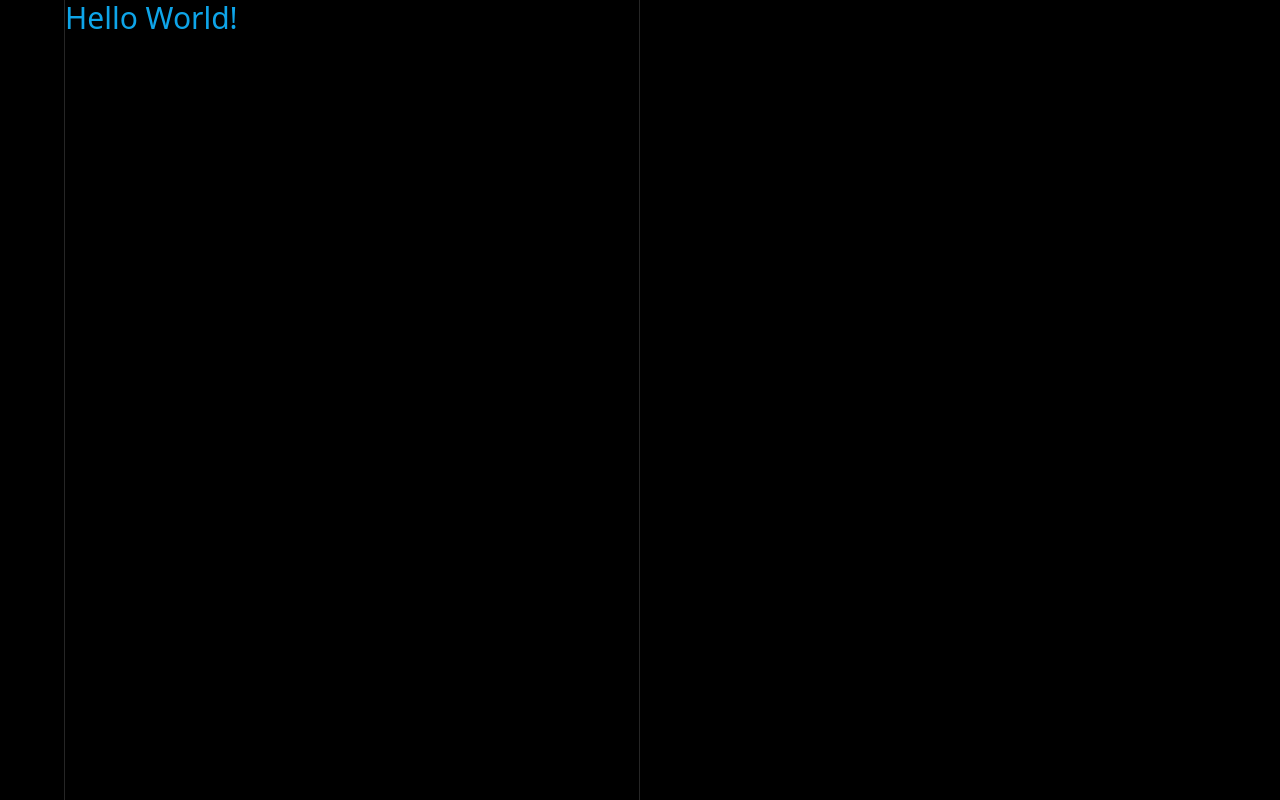
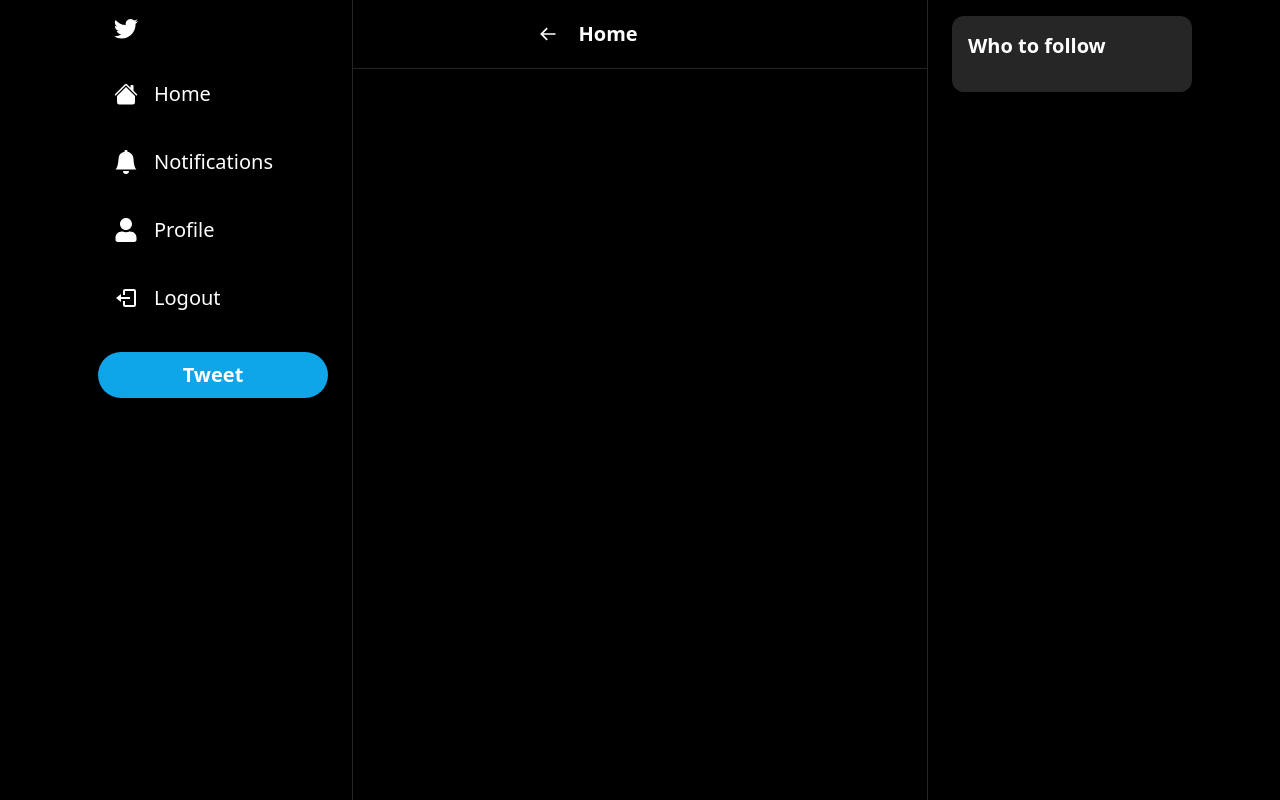
Before and after one commit to Kartik-Walia/KM-Twitter-Clone, a Next.js app: page / in a window 1280 px wide. Built offline with nearby package versions, Linux system fonts and the light colour scheme.

Commit message:
Layout Finished

```diff
--- /dev/null
+++ b/components/Header.tsx
@@ -0,0 +1,29 @@
+import { useRouter } from "next/router";
+import { useCallback } from "react";
+import { BiArrowBack } from "react-icons/bi";
+
+interface HeaderProps {
+    label: string;
+    showBackArrow?: boolean;
+}
+
+const Header: React.FC<HeaderProps> = ({label, showBackArrow}) => {
+    const router = useRouter();
+
+    const handleBack = useCallback(() => {
+        router.back();
+    }, [router]);
+    return(
+        <div className="border-b-[1px] border-neutral-800 p-5">
+            <div className="flex flex-row items-center gap-2">
+                {/* Creating conditional here */}
+                showBackArrow && (
+                    <BiArrowBack onClick={handleBack} color="white" size={20} className="cursor-pointer hover:opacity-70 transition"/>
+                )
+                <h1 className="text-white text-xl font-semibold">{label}</h1>
+            </div>
+        </div>
+    );
+}
+
+export default Header;
--- a/components/Layout.tsx
+++ b/components/Layout.tsx
@@ -1,3 +1,6 @@
+import Sidebar from "./layout/Sidebar";
+import FollowBar from "./layout/FollowBar";
+
 interface LayoutProps {
     children: React.ReactNode;
 }
@@ -7,9 +10,11 @@
         <div className="h-screen bg-black">
             <div className="container h-full mx-auto xl:px-30 max-w-6xl">
                 <div className="grid grid-cols-4 h-full">
+                    <Sidebar/>
                     <div className="col-span-3 lg:col-span-2 border-x-[1px] border-neutral-800">
                         {children}
                     </div>
+                    <FollowBar/>
                 </div>
             </div>
         </div>
--- /dev/null
+++ b/components/layout/FollowBar.tsx
@@ -0,0 +1,14 @@
+const FollowBar = () => {
+    return(
+        <div className="px-6 py-4 hidden lg:block">
+            <div className="bg-neutral-800 rounded-xl p-4">
+                <h2 className="text-white text-xl font-semibold">Who to follow</h2>
+                <div className="flex flex-col gap-6 mt-4">
+                    {/* TODO USER LIST */}
+                </div>
+            </div>
+        </div>
+    );
+}
+
+export default FollowBar;
--- /dev/null
+++ b/components/layout/Sidebar.tsx
@@ -0,0 +1,42 @@
+import {BsBellFill, BsHouseFill} from 'react-icons/bs';
+import {FaUser} from 'react-icons/fa';
+import {BiLogOut} from 'react-icons/bi';
+import SidebarLogo from './SidebarLogo';
+import SidebarItem from './SidebarItem';
+import SidebarTweetButton from './SidebarTweetButton';
+
+const Sidebar = () => {
+    const items = [
+        {
+            label: 'Home',
+            href: '/',
+            icon: BsHouseFill
+        },
+        {
+            label: 'Notifications',
+            href: '/notifications',
+            icon: BsBellFill
+        },
+        {
+            label: 'Profile',
+            href: '/users/123',
+            icon: FaUser
+        }
+    ];
+    return(
+        <div className='col-span-1 h-full pr-4 md:pr-6'>
+            <div className="flex flex-col items-end">
+                <div className="space-y-2 lg:w-[230px]">
+                    <SidebarLogo/>
+                    {items.map((item) => (
+                        <SidebarItem key={item.href} href={item.href} label={item.label} icon={item.icon} />
+                    ))}
+                    <SidebarItem onClick={() => {}} icon={BiLogOut} label='Logout'/>
+                    <SidebarTweetButton/>
+                </div>
+            </div>
+        </div>
+    );
+}
+
+export default Sidebar;
--- /dev/null
+++ b/components/layout/SidebarItem.tsx
@@ -0,0 +1,30 @@
+import { Component } from "react";
+import { IconType } from "react-icons";
+
+interface SidebarItemProps {
+    label: string;
+    href?: string;
+    icon: IconType
+    onClick?: () => void;
+}
+
+// icon: Icon to use it as a Component
+const SidebarItem: React.FC<SidebarItemProps> = ({href, label, icon: Icon, onClick}) => {
+    return(
+        <div className="flex flex-row items-center">
+            <div className="relative rounded-full h-14 w-14 flex items-center justify-center p-4 hover:bg-slate-300 hover:bg-opacity-10 cursor-pointer lg:hidden">
+                <Icon size={28} color="white"/>
+                <p></p>
+            </div>
+
+            <div className="relative hidden lg:flex items-center gap-4 p-4 rounded-full hover:bg-slate-300 hover:bg-opacity-10 cursor-pointer">
+                <Icon size={24} color="white"/>
+                <p className="hidden lg:block text-white text-xl">
+                    {label}
+                </p>
+            </div>
+        </div>
+    );
+}
+
+export default SidebarItem;
--- /dev/null
+++ b/components/layout/SidebarLogo.tsx
@@ -0,0 +1,13 @@
+import { useRouter } from "next/router";
+import { BsTwitter } from "react-icons/bs";
+
+const SidebarLogo = () => {
+    const router = useRouter();
+    return(
+        <div onClick={() => router.push('/')} className="rounded-full h-14 w-14 p-4 flex items-center justify-center hover:bg-blue-300 hover:bg-opacity-10 cursor-pointer transition">
+            <BsTwitter size={28} color="white"/>
+        </div>
+    );
+}
+
+export default SidebarLogo;
--- /dev/null
+++ b/components/layout/SidebarTweetButton.tsx
@@ -0,0 +1,21 @@
+import { useRouter } from "next/router";
+import { FaFeather } from "react-icons/fa";
+
+const SidebarTweetButton = () => {
+    const router = useRouter();
+    return(
+        <div onClick={() => router.push('/')}>
+            <div className="mt-6 lg:hidden rounded-full h-14 w-14 p-4 flex items-center justify-center bg-sky-500 hover:bg-opacity-80 transition cursor-pointer">
+                <FaFeather size={24} color="white"/>
+            </div>
+
+            <div className="mt-6 hidden lg:block px-4 py-2 rounded-full bg-sky-500 hover:bg-opacity-90 cursor-pointer transition">
+                <p className="hidden lg:block text-center font-semibold text-white text-[20px]">
+                    Tweet
+                </p>
+            </div>
+        </div>
+    );
+}
+
+export default SidebarTweetButton;
--- a/package.json
+++ b/package.json
@@ -11,7 +11,8 @@
   "dependencies": {
     "next": "14.0.4",
     "react": "^18",
-    "react-dom": "^18"
+    "react-dom": "^18",
+    "react-icons": "^4.12.0"
   },
   "devDependencies": {
     "@types/node": "^20",
--- a/pages/index.tsx
+++ b/pages/index.tsx
@@ -1,12 +1,13 @@
 import Image from 'next/image'
 import { Inter } from 'next/font/google'
+import Header from '@/components/Header'
 
 const inter = Inter({ subsets: ['latin'] })
 
 export default function Home() {
   return (
-    <div className='text-3xl text-sky-500'>
-      Hello World!
-    </div>
+    <>
+      <Header label="Home"/>
+    </>
   )
 }
```
Also changed, not shown: 1 other file (tests, documents, lock files or other folders).
